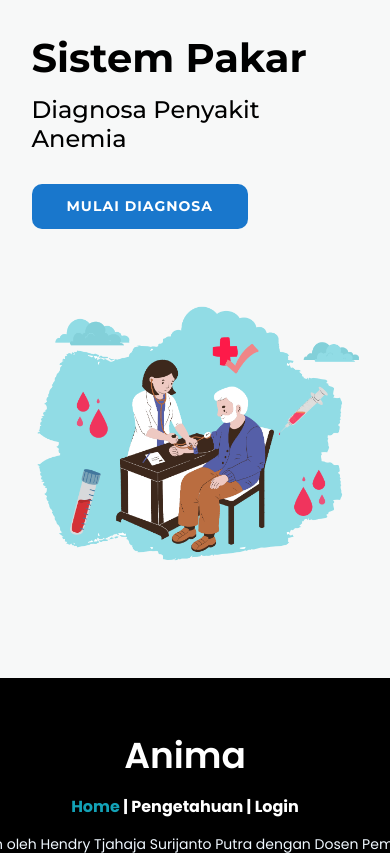
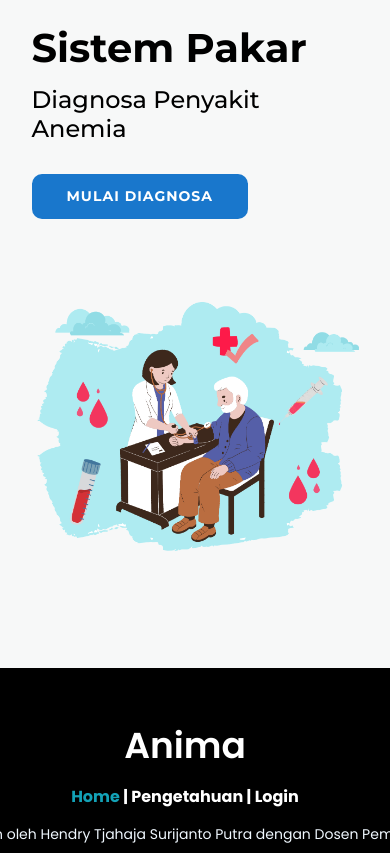
Before and after one commit to akaslayer/Anima, a PHP site: page / in a window 390 px wide; the page is wider, and only the part inside the window is pictured. Shown: the part 72-925 px from the top of that part. Run offline with PHP 8.4, Linux system fonts and the light colour scheme; some libraries are stand-ins or nearby versions.

Commit message:
menghapus margin top saat responsive hp

```diff
--- a/skripsi-anemia/assets/css/index.css
+++ b/skripsi-anemia/assets/css/index.css
@@ -339,7 +339,6 @@ body{
 @media screen and (max-width: 768px) {
   .row .left .content{
     padding-left: 0px;
-    margin-top: 10px;
   }
 
 .section h1 {
--- a/skripsi-anemia/index.php
+++ b/skripsi-anemia/index.php
@@ -82,7 +82,7 @@ unset($_SESSION['pilihan_kondisi']);
     </div>
 </div>
     <div class="right">
-        <img src="assets/images/cure26.png"/>
+        <img src="assets/images/cure4.png"/>
     </div>
 </div>
 <?php include 'footer.php'; ?>
```
Also changed, not shown: skripsi-anemia/assets/images/cure27.png (added), skripsi-anemia/assets/images/cure4.png (added).
